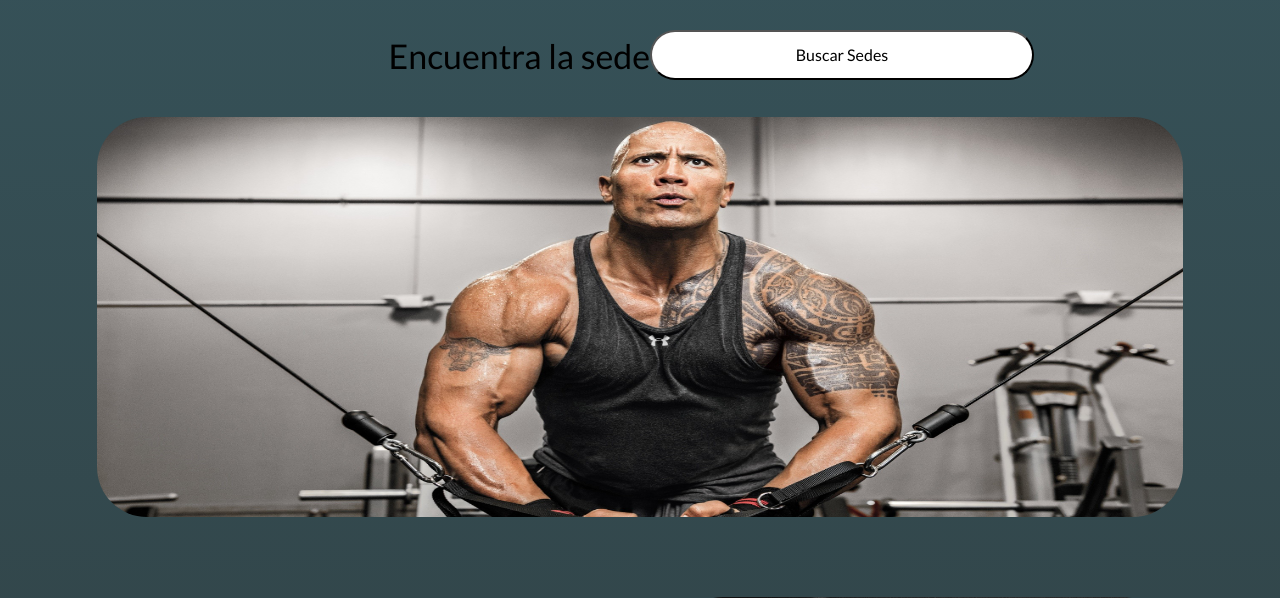
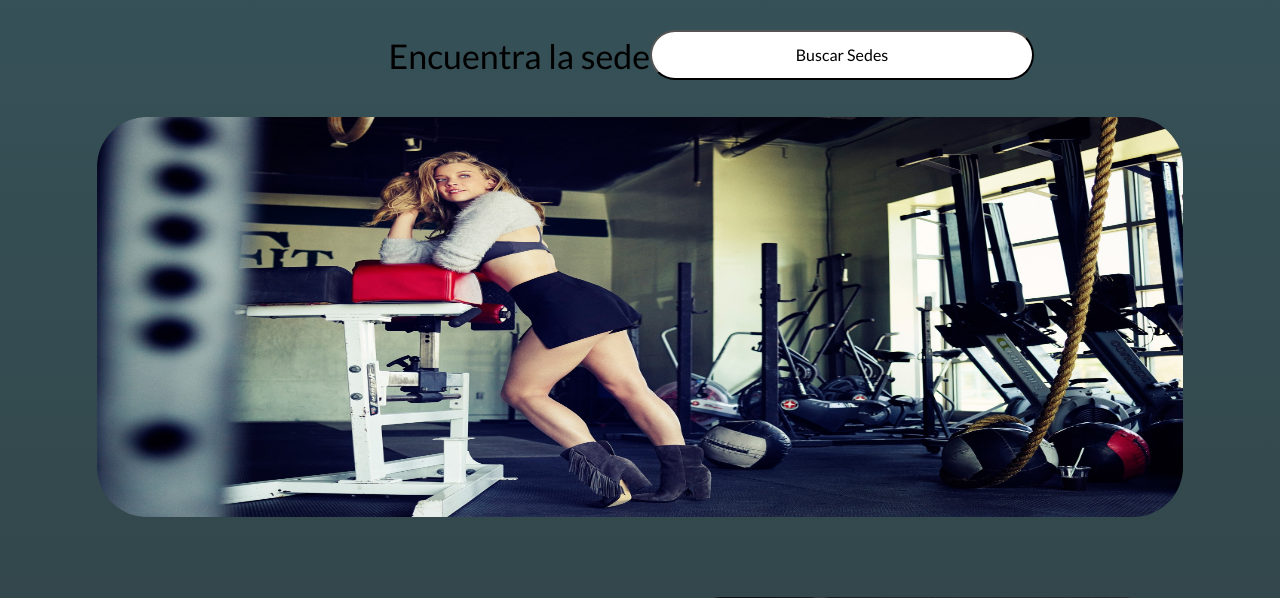
Before and after one commit to alejo123123/Gym-Virtual-, a PHP site: page / in a window 1280 px wide. Shown: the part 920-1518 px from the top of the page. Run offline with PHP 8.4, Linux system fonts and the light colour scheme; data that the repository does not hold is empty.

Commit message:
cambie la imagen de buscar sedes

```diff
--- a/index.php
+++ b/index.php
@@ -4,7 +4,7 @@ require 'includes/config/database.php'; // Se incluye el archivo de configuraci
 require 'includes/app.php'; // Se incluye el archivo principal de la aplicación
 include 'includes/templates/header.php'; // Se incluye el encabezado de la página
 
-// Establecer conexión a la base de datos utilizando la función conectar() definida en database.php
+// Establecer conexión git a la base de datos utilizando la función conectar() definida en database.php
 $db = conectar(); // Se almacena la conexión en la variable $db
 ?>
 
@@ -22,7 +22,7 @@ $db = conectar(); // Se almacena la conexión en la variable $db
 <div class="sedes">
 
     <h2>Encuentra la sede <span class="span">más cercana a ti</span></h2>
-    <img class='imagenrock' src="src/img/dwayne-johnson-haciendo-ejercicio_2560x1440_xtrafondos.com.jpg" alt="sede">
+    <img class='imagenrock' src="src/img/natalie-dormer-en-gimnasio_2880x1800_xtrafondos.com.jpg" alt="sede">
     <button class="boton" onclick="window.location.href='sedes.php'">Buscar Sedes</button>
 
 </div>
```
